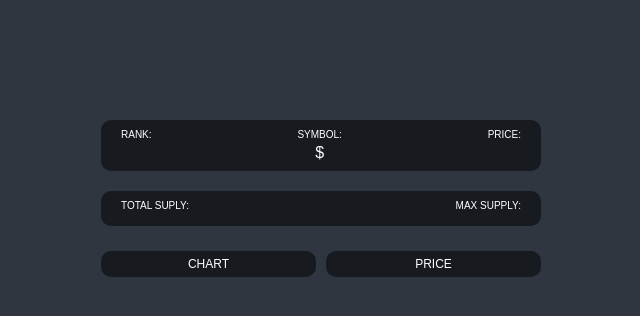
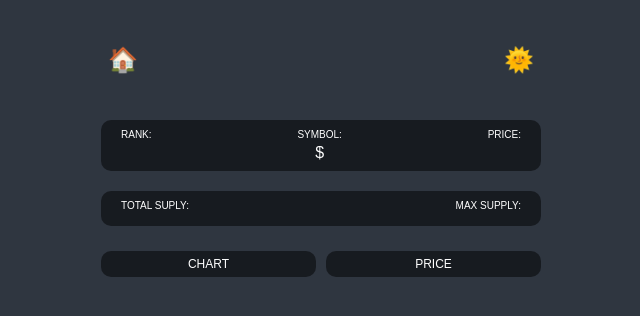
Before and after one commit to yurim-hgr/react_master, a React (Create React App) app: page /1 in a window 1280 px wide. Shown: the top 316 px of the page, without its empty margins (319-959 px from the left). Built offline with nearby package versions, Linux system fonts and the light colour scheme; no server answers.

Commit message:
back button add, darkmode imoji add

```diff
--- a/src/routes/Coin.tsx
+++ b/src/routes/Coin.tsx
@@ -6,12 +6,15 @@ import {
   useLocation,
   useParams,
   useRouteMatch,
+  useHistory,
 } from "react-router-dom";
 import { Link } from "react-router-dom";
 import styled from "styled-components";
 import { fetchCoinsInfo, fetchTickers } from "../api";
 import Chart from "./Chart";
 import Price from "./Price";
+import { useSetRecoilState, useRecoilValue } from "recoil";
+import { isDarkAtom } from "../Atoms";
 
 const Title = styled.h1`
   font-size: 48px;
@@ -30,10 +33,27 @@ const Container = styled.div`
 `;
 
 const Header = styled.header`
+  width: 100%;
   height: 15vh;
+  display: grid;
+  grid-template-columns: repeat(1, 10% 1fr 10%);
+`;
+
+const HeaderContainer = styled.div`
   display: flex;
   justify-content: center;
   align-items: center;
+`;
+const Button = styled.div`
+  font-size: 1.5em;
+  border: none;
+  border-radius: 1em;
+  background-color: ${(props) => props.theme.cardBgColor};
+  cursor: pointer;
+  padding: 5px 10px;
+`;
+const Icon = styled.div`
+  font-size: 1em;
 `;
 
 const Overview = styled.div`
@@ -145,7 +165,10 @@ function Coin() {
   const { state } = useLocation<RouteState>();
   const priceMatch = useRouteMatch("/:coinId/price");
   const chartMatch = useRouteMatch("/:coinId/chart");
-
+  const history = useHistory();
+  const isDark = useRecoilValue(isDarkAtom);
+  const setIsDark = useSetRecoilState(isDarkAtom);
+  const transmode = () => setIsDark((current) => !current);
   const { isLoading: loadingInfo, data: dataInfo } = useQuery<InfoData>(
     ["info", coinId],
     () => fetchCoinsInfo(coinId)
@@ -163,9 +186,19 @@ function Coin() {
   return (
     <Container>
       <Header>
-        <Title>
-          {state?.name ? state.name : loading ? "Loading..." : dataInfo?.name}
-        </Title>
+        <HeaderContainer>
+          <Button as="a" onClick={() => history.push("/")}>
+            <Icon>🏠</Icon>
+          </Button>
+        </HeaderContainer>
+        <HeaderContainer>
+          <Title>
+            {state?.name ? state.name : loading ? "Loading..." : dataInfo?.name}
+          </Title>
+        </HeaderContainer>
+        <HeaderContainer>
+          <Button onClick={transmode}>{isDark ? "🌞" : "🌚"}</Button>
+        </HeaderContainer>
       </Header>
       {loading ? (
         <Loader>Loading...</Loader>
--- a/src/routes/Coins.tsx
+++ b/src/routes/Coins.tsx
@@ -2,7 +2,7 @@ import { useEffect, useState } from "react";
 
 import { useQuery } from "react-query";
 import { Link } from "react-router-dom";
-import { useSetRecoilState } from "recoil";
+import { useRecoilValue, useSetRecoilState } from "recoil";
 import styled from "styled-components";
 import { fetchCoins } from "../api";
 import { isDarkAtom } from "../Atoms";
@@ -14,10 +14,25 @@ const Container = styled.div`
 `;
 
 const Header = styled.header`
+  width: 100%;
   height: 15vh;
+  display: grid;
+  grid-template-columns: repeat(1, 10% 1fr 10%);
+`;
+
+const HeaderContainer = styled.div`
   display: flex;
   justify-content: center;
   align-items: center;
+`;
+
+const Button = styled.div`
+  font-size: 1.5em;
+  border: none;
+  border-radius: 1em;
+  background-color: ${(props) => props.theme.cardBgColor};
+  cursor: pointer;
+  padding: 5px 10px;
 `;
 
 const CoinsList = styled.ul``;
@@ -69,14 +84,21 @@ interface ICoin {
 
 function Coins() {
   const { isLoading, data } = useQuery<ICoin[]>("allCoins", fetchCoins);
+  const isDark = useRecoilValue(isDarkAtom);
   const setIsDark = useSetRecoilState(isDarkAtom);
   const transmode = () => setIsDark((current) => !current);
 
   return (
     <Container>
       <Header>
-        <Title>Crypto Tracker</Title>
-        <button onClick={transmode}>trans mode</button>
+        <HeaderContainer></HeaderContainer>
+        <HeaderContainer>
+          <Title>Crypto Tracker</Title>
+        </HeaderContainer>
+
+        <HeaderContainer>
+          <Button onClick={transmode}>{isDark ? "🌞" : "🌚"}</Button>
+        </HeaderContainer>
       </Header>
       {isLoading ? (
         <Loading>"loading.."</Loading>
```
